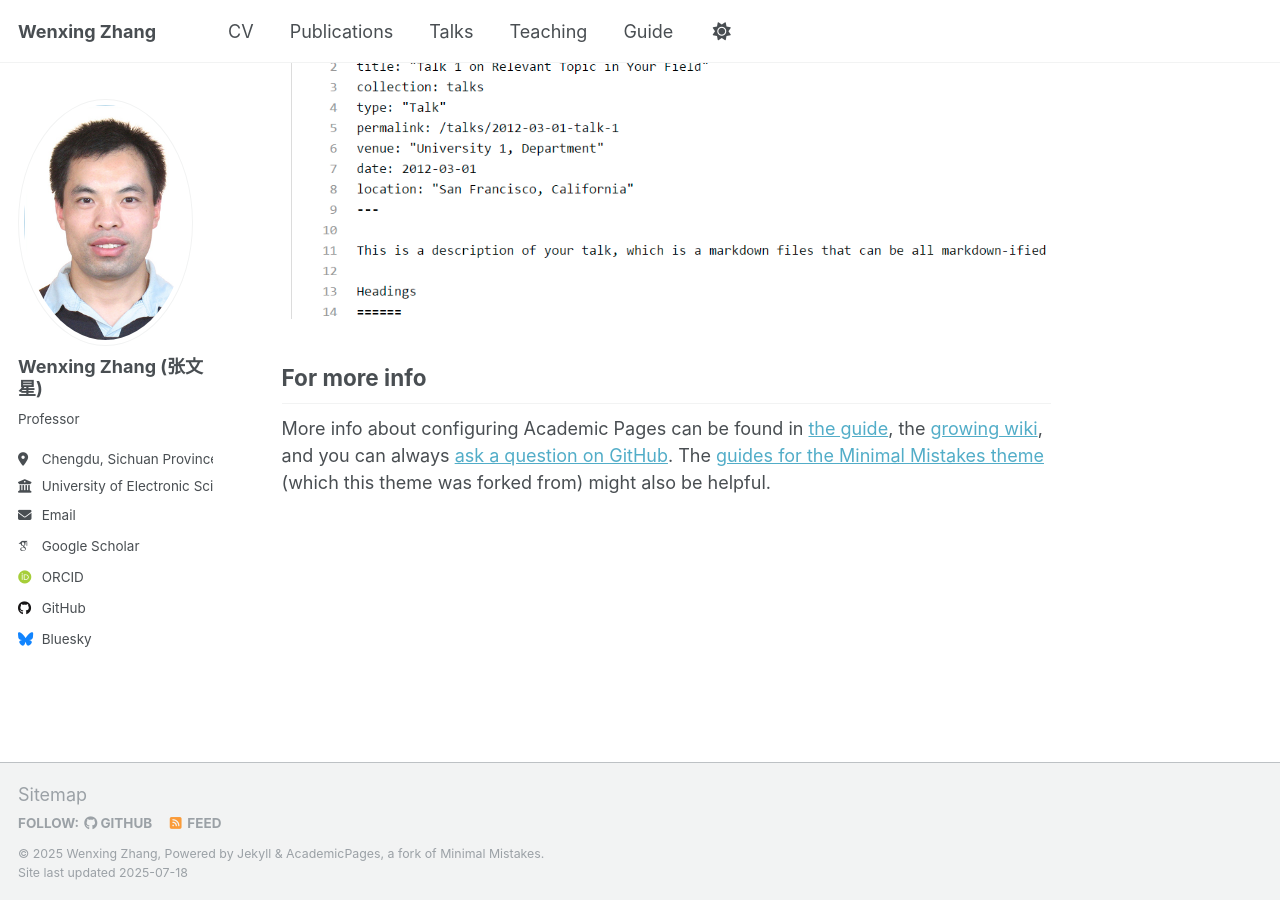
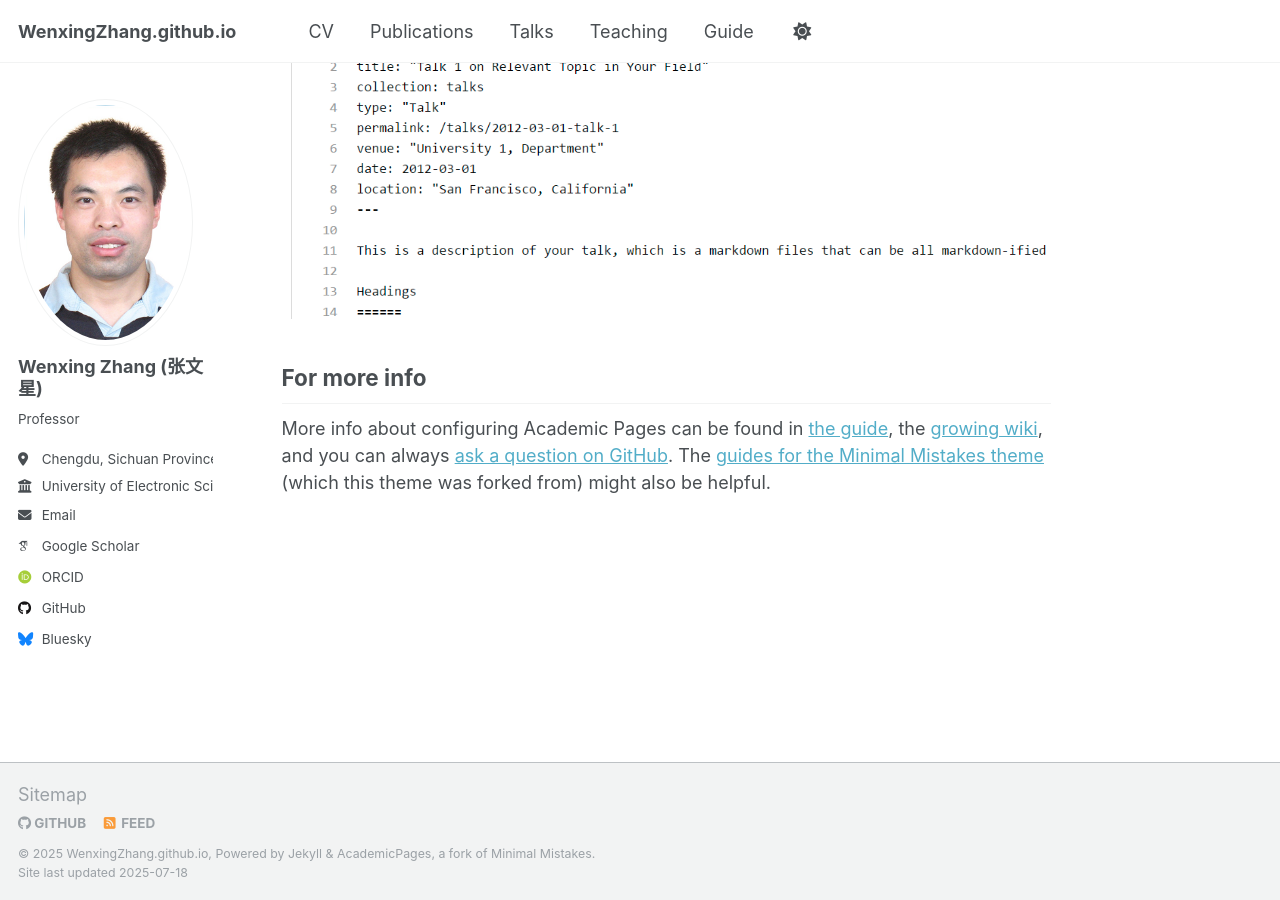
Before and after one commit to WenxingZhang/WenxingZhang.github.io, a Jekyll site: the page built from _pages/about.md, in a window 1280 px wide and 900 px high, scrolled down 2880 px. Built offline with Jekyll 4.4.1, drawn with Linux system fonts in a browser that asks for light colours; some web fonts are replaced; a script that is not in the unit is left out.

Commit message:
Update _config.yml

```diff
--- a/_config.yml
+++ b/_config.yml
@@ -7,15 +7,15 @@
 # server process.
 
 # Basic Site Settings
-locale                   : "en-US"
-site_theme               : "default"
-title                    : "Wenxing Zhang"
-title_separator          : "-"
-name                     : &name "Wenxing Zhang"
-description              : &description "personal description"
-url                      : https://wenxingzhang.github.io # the base hostname & protocol for your site e.g. "https://[your GitHub username].github.io" or if you already have some other page hosted on Github then use "https://[your GitHub username].github.io/[Your Repo Name]"
-baseurl                  : "" # the subpath of your site, e.g. "/blog"
-repository               : "academicpages/academicpages.github.io"
+# locale                   : "en-US"
+# site_theme               : "default"
+# title                    : "Wenxing Zhang"
+# title_separator          : "-"
+# name                     : &name "Wenxing Zhang"
+# description              : &description "personal description"
+# url                      : https://wenxingzhang.github.io # the base hostname & protocol for your site e.g. "https://[your GitHub username].github.io" or if you already have some other page hosted on Github then use "https://[your GitHub username].github.io/[Your Repo Name]"
+# baseurl                  : "" # the subpath of your site, e.g. "/blog"
+# repository               : "academicpages/academicpages.github.io"
 
 # Site Author - The following control what appear as part of the author content on the side bar.
 #               If a field is blank the icon and link will not appear, otherwise it will be shown.
```
